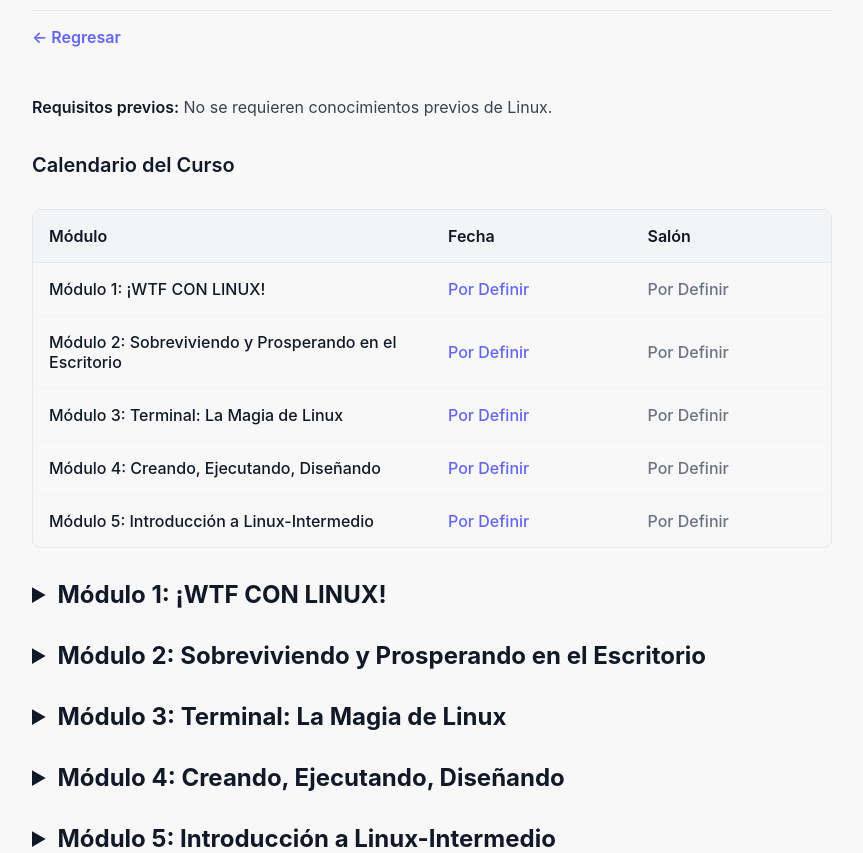
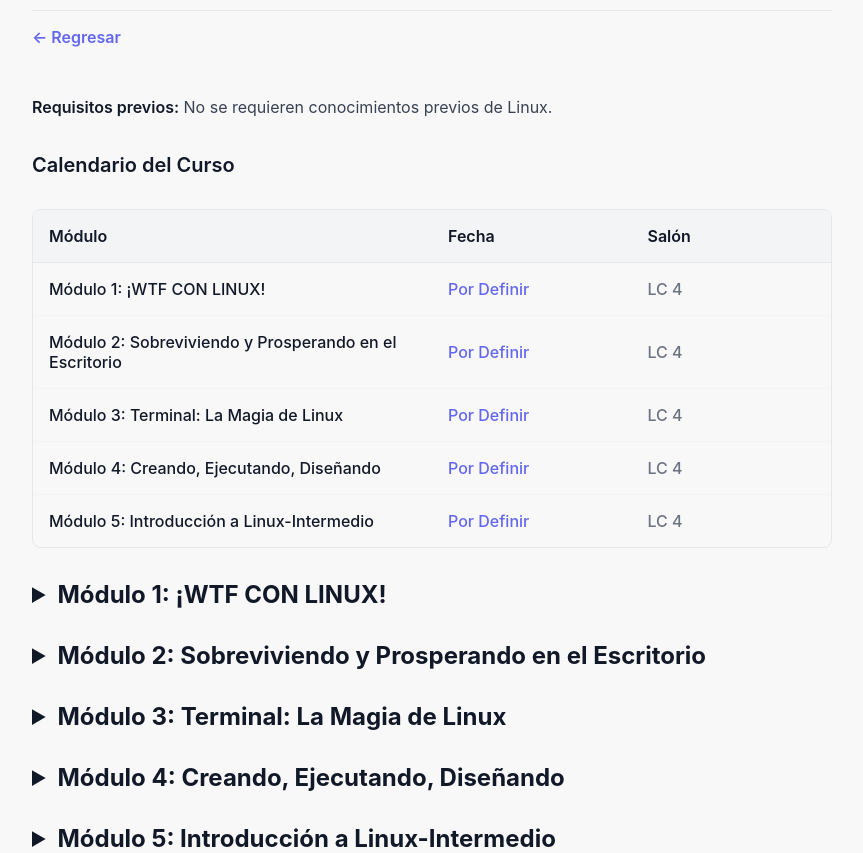
Before and after one commit to Club-De-Programacion-UACH/cursos-club, a plain HTML site: page linux.html in a window 1280 px wide. Shown: the part 71-924 px from the top of the page, without its empty margins (208-1071 px from the left). Drawn offline with Linux system fonts and the light colour scheme.

Commit message:
fix: salón faltante

```diff
--- a/linux.html
+++ b/linux.html
@@ -28,7 +28,7 @@
           <div class="schedule-row">
             <div class="schedule-cell module">Módulo 1: ¡WTF CON LINUX!</div>
             <div class="schedule-cell date">Por Definir</div>
-            <div class="schedule-cell room">Por Definir</div>
+            <div class="schedule-cell room">LC 4</div>
           </div>
 
           <div class="schedule-row">
@@ -36,7 +36,7 @@
               Módulo 2: Sobreviviendo y Prosperando en el Escritorio
             </div>
             <div class="schedule-cell date">Por Definir</div>
-            <div class="schedule-cell room">Por Definir</div>
+            <div class="schedule-cell room">LC 4</div>
           </div>
 
           <div class="schedule-row">
@@ -44,7 +44,7 @@
               Módulo 3: Terminal: La Magia de Linux
             </div>
             <div class="schedule-cell date">Por Definir</div>
-            <div class="schedule-cell room">Por Definir</div>
+            <div class="schedule-cell room">LC 4</div>
           </div>
 
           <div class="schedule-row">
@@ -52,7 +52,7 @@
               Módulo 4: Creando, Ejecutando, Diseñando
             </div>
             <div class="schedule-cell date">Por Definir</div>
-            <div class="schedule-cell room">Por Definir</div>
+            <div class="schedule-cell room">LC 4</div>
           </div>
 
           <div class="schedule-row">
@@ -60,7 +60,7 @@
               Módulo 5: Introducción a Linux-Intermedio
             </div>
             <div class="schedule-cell date">Por Definir</div>
-            <div class="schedule-cell room">Por Definir</div>
+            <div class="schedule-cell room">LC 4</div>
           </div>
         </div>
 
@@ -98,7 +98,9 @@
           </details>
 
           <details>
-            <summary class="module-details">Módulo 2: Sobreviviendo y Prosperando en el Escritorio</summary>
+            <summary class="module-details">
+              Módulo 2: Sobreviviendo y Prosperando en el Escritorio
+            </summary>
             <ul>
               <li>
                 <strong>Escritorio, Archivos y No Morir en el Intento</strong>
@@ -125,7 +127,9 @@
           </details>
 
           <details>
-            <summary class="module-details">Módulo 3: Terminal: La Magia de Linux</summary>
+            <summary class="module-details">
+              Módulo 3: Terminal: La Magia de Linux
+            </summary>
             <ul>
               <li>
                 <strong>La Terminal No Muerde:</strong> Deja de Hacer Clics
@@ -164,7 +168,9 @@
           </details>
 
           <details>
-            <summary class="module-details">Módulo 4: Creando, Ejecutando, Diseñando</summary>
+            <summary class="module-details">
+              Módulo 4: Creando, Ejecutando, Diseñando
+            </summary>
             <ul>
               <li>
                 <strong>Introducción a Scripts</strong>
@@ -208,7 +214,9 @@
           </details>
 
           <details>
-            <summary class="module-details">Módulo 5: Introducción a Linux-Intermedio</summary>
+            <summary class="module-details">
+              Módulo 5: Introducción a Linux-Intermedio
+            </summary>
             <ul>
               <li>
                 <strong>Mundo Remoto:</strong> Conexión a servidores, SSH, SCP
```
